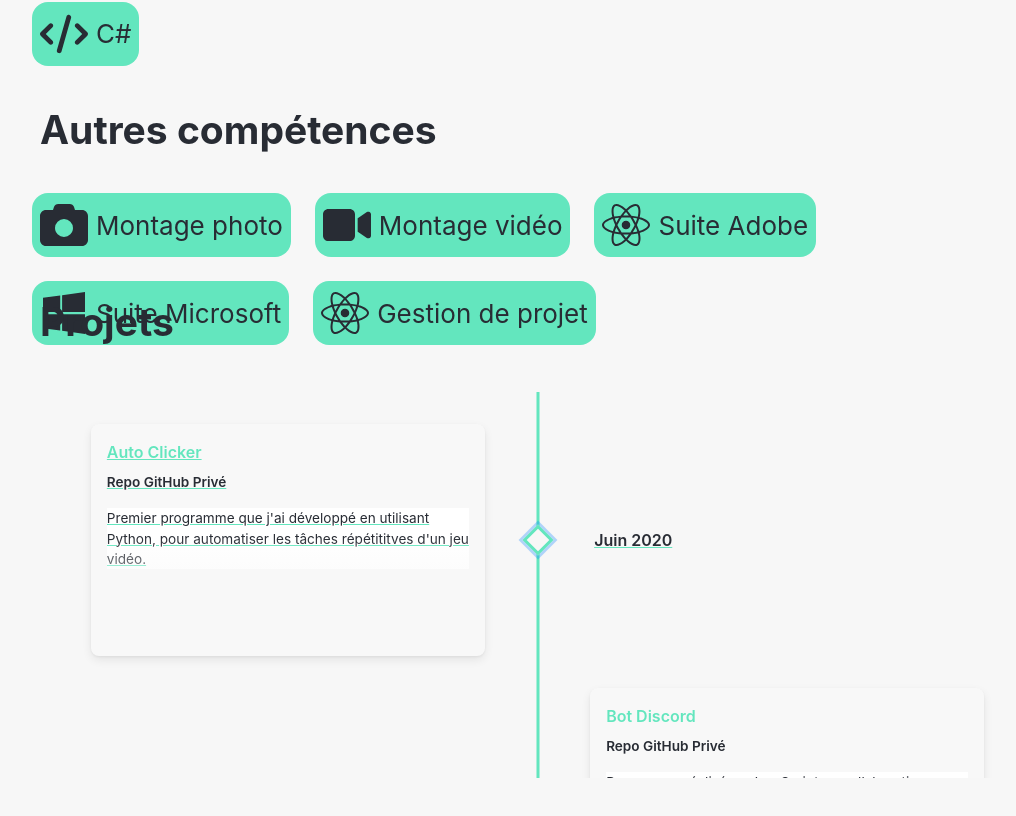
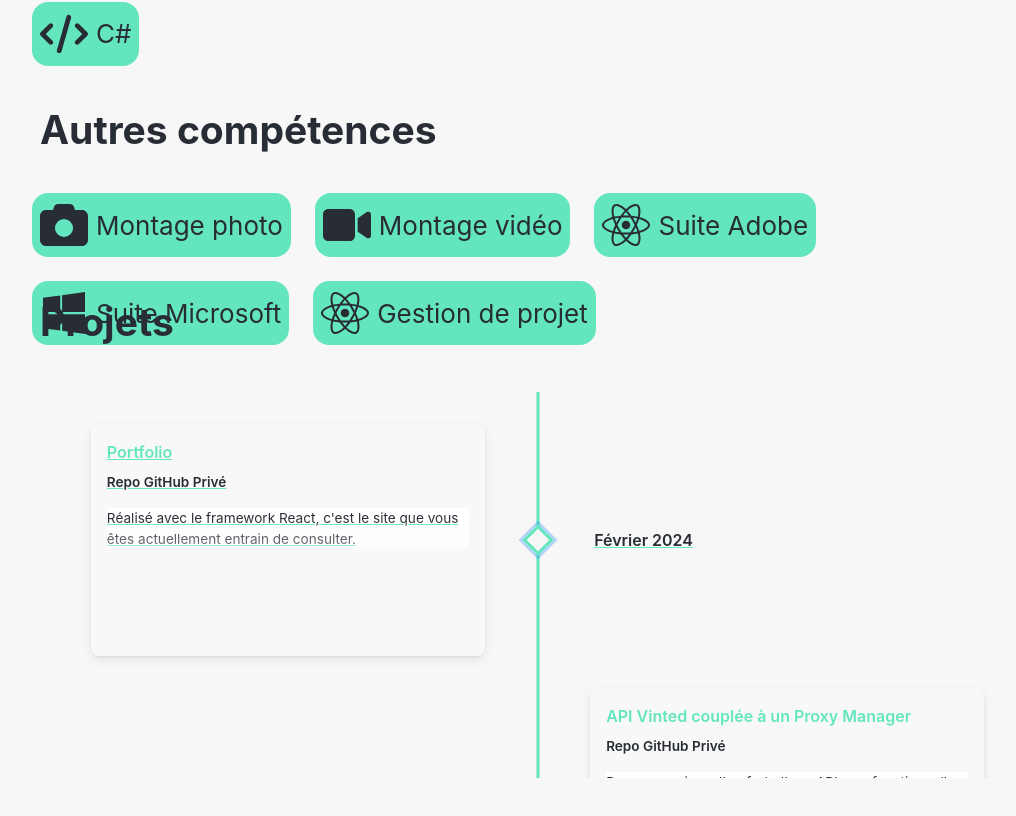
Before and after one commit to Lauiss/portfolio, a React (Create React App) app: page / in a window 1280 px wide. Shown: the part 2549-3365 px from the top of the page, without its empty margins (24-1040 px from the left). Built offline with nearby package versions, Linux system fonts and the light colour scheme; the HTML template or start-up script is replaced by a standard one.

Commit message:
small fix

```diff
--- a/src/items/projects/projects.js
+++ b/src/items/projects/projects.js
@@ -8,11 +8,11 @@ const Projects = ({ translate, isDarkMode, language }) => {
   console.log(language);
 
   const projects = [
+    { date: translate('PORTFOLIO_DATE'), title: translate('PORTFOLIO_TITLE'), description: translate('PORTFOLIO_DESCRIPTION'), repoType: translate('PRIVATE_REPOSITORY') },
+    { date: translate('VINTED_API_AND_PROXY_MANAGER_DATE'), title: translate('VINTED_API_AND_PROXY_MANAGER_TITLE'), description: translate('VINTED_API_AND_PROXY_MANAGER_DESCRIPTION'), repoType: translate('PRIVATE_REPOSITORY') },
+    { date: translate('PWD_GENERATOR_DATE'), title: translate('PWD_GENERATOR_TITLE'), description: translate('PWD_GENERATOR_DESCRIPTION'), repoType: translate('PRIVATE_REPOSITORY') },
+    { date: translate('DISCORD_BOT_DATE'), title: translate('DISCORD_BOT_TITLE'), description: translate('DISCORD_BOT_DESCRIPTION'), repoType: translate('PRIVATE_REPOSITORY') },
     { date: translate('AUTOCLICKER_DATE'), title: translate('AUTOCLICKER_TITLE'), description: translate('AUTOCLICKER_DESCRIPTION'), repoType: translate('PRIVATE_REPOSITORY') },
-    { date: translate('DISCORD_BOT_DATE'), title: translate('DISCORD_BOT_TITLE'), description: translate('DISCORD_BOT_DESCRIPTION'), repoType: translate('PRIVATE_REPOSITORY') },
-    { date: translate('PWD_GENERATOR_DATE'), title: translate('PWD_GENERATOR_TITLE'), description: translate('PWD_GENERATOR_DESCRIPTION'), repoType: translate('PRIVATE_REPOSITORY') },
-    { date: translate('VINTED_API_AND_PROXY_MANAGER_DATE'), title: translate('VINTED_API_AND_PROXY_MANAGER_TITLE'), description: translate('VINTED_API_AND_PROXY_MANAGER_DESCRIPTION'), repoType: translate('PRIVATE_REPOSITORY') },
-    { date: translate('PORTFOLIO_DATE'), title: translate('PORTFOLIO_TITLE'), description: translate('PORTFOLIO_DESCRIPTION'), repoType: translate('PRIVATE_REPOSITORY') }
   ];
 
   const theme = isDarkMode ? {
```
